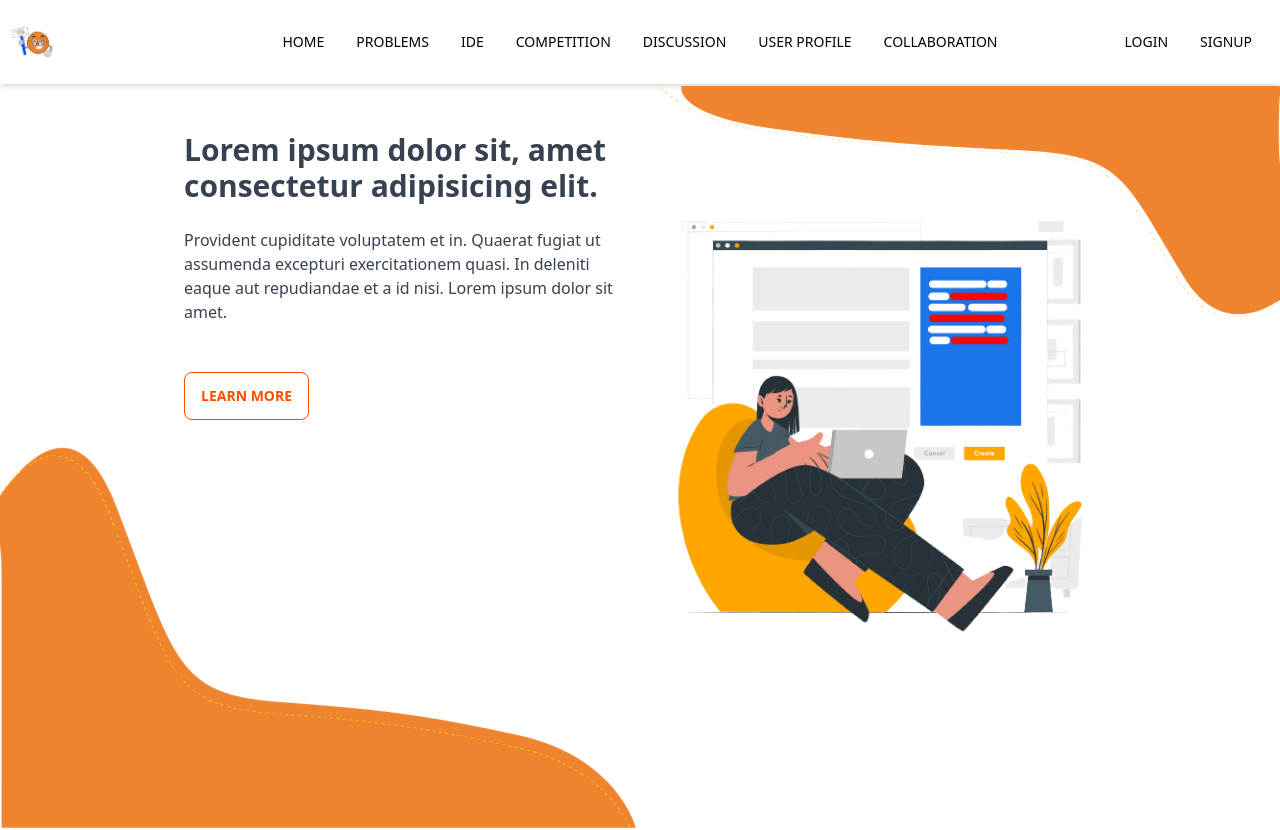
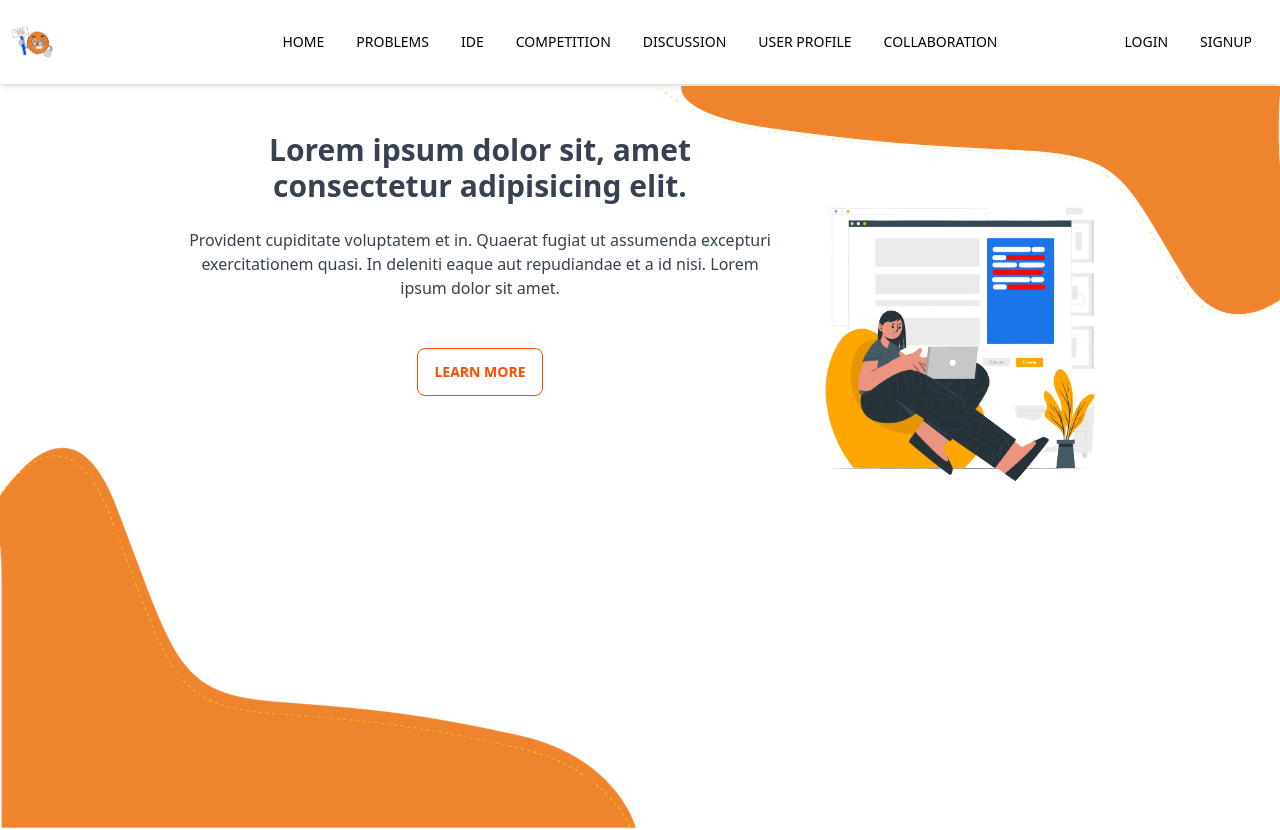
Before and after one commit to Vijay6383/Online-Compiler, a React (Create React App) app: page / in a window 1280 px wide. Shown: the top 830 px of the page. Built offline with nearby package versions, Linux system fonts and the light colour scheme.

Commit message:
banner section text center aligned and girl image resize

```diff
--- a/src/Components/Pages/Home/Home.js
+++ b/src/Components/Pages/Home/Home.js
@@ -47,8 +47,8 @@ const Home = () => {
       <div className="relative min-h-screen">
         <img src={topImg} alt="" className="absolute right-0 hidden lg:flex" />
         <div className="flex flex-col lg:flex-row-reverse justify-between items-stretch text-gray-700 lg:mx-40 lg:mt-0 mt-12">
-          <img src={hero} className="lg:w-2/4 rounded-lg lg:pt-24" alt="" />
-          <div className="p-6 lg:pt-12">
+          <img src={hero} className="lg:w-1/3 rounded-lg lg:pt-24" alt="" />
+          <div className="text-center p-6 lg:pt-12">
             <h1 className="lg:text-3xl font-bold text-xl">
               Lorem ipsum dolor sit, amet consectetur adipisicing elit.
             </h1>
```
